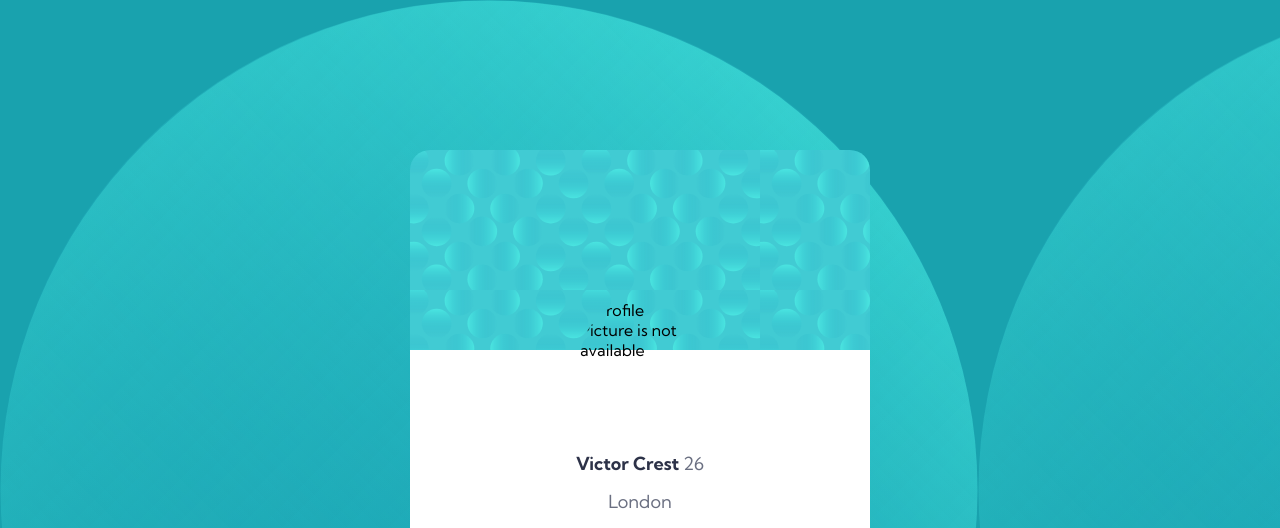
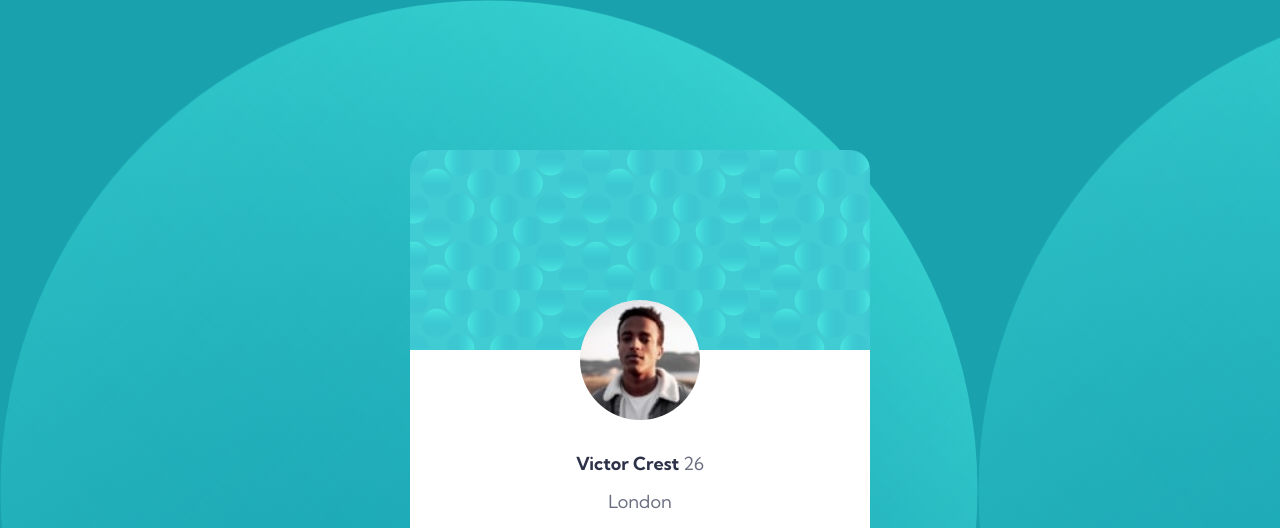
Before and after one commit to Johan-Jubin/Johan-Jubin.github.io, a plain HTML site: page index.html in a window 1280 px wide. Shown: the top 528 px of the page. Drawn offline with Linux system fonts and the light colour scheme; files whose address does not match are found by name.

Commit message:
Corrected the image files in index.html

```diff
--- a/index.html
+++ b/index.html
@@ -13,7 +13,7 @@
         <div class="main-profile">
             <div class="main-detail">
                 <div class="image">
-                    <img src="/images/image-victor.jpg" alt="Profile Picture is not available">
+                    <img src="image-victor.jpg" alt="Profile Picture is not available">
                 </div>
                 <div class="facts">
                     <div class="name-age">
```
